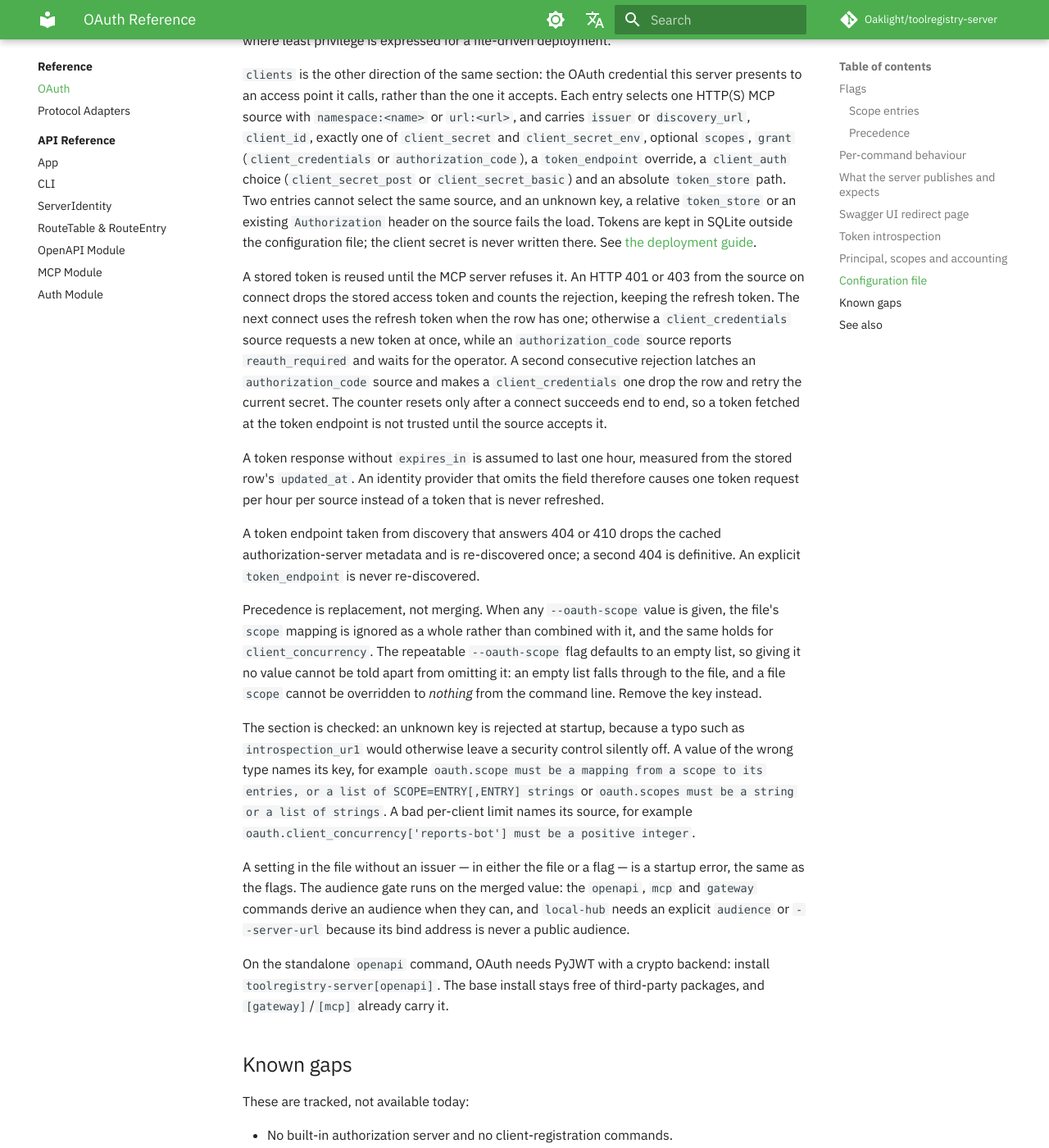
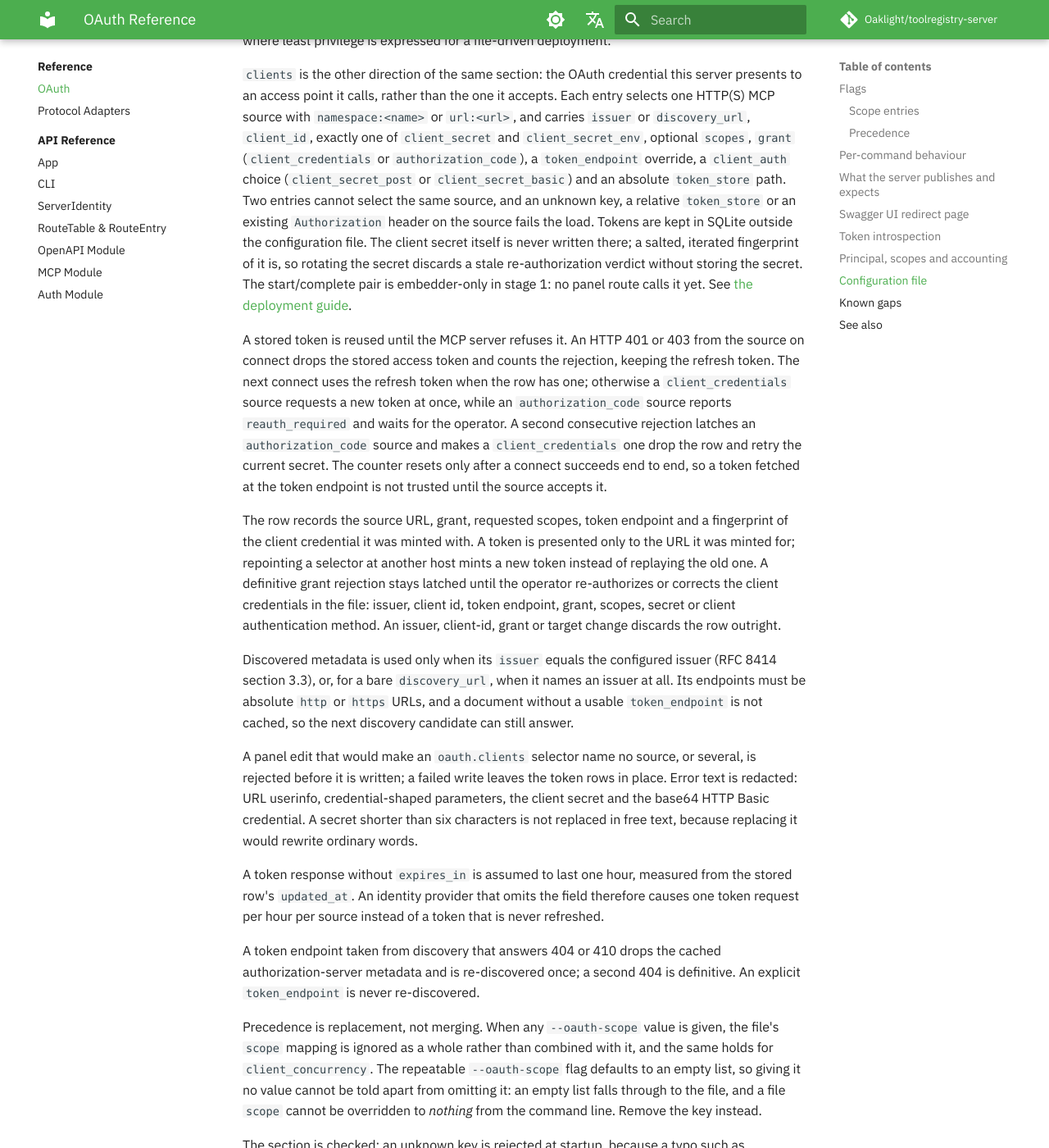
Before and after one commit to Oaklight/toolregistry-server, an MkDocs documentation site: the page built from docs/reference/oauth.md, in a window 1280 px wide and 1400 px high, scrolled down 7707 px. Shown: the whole window at 82% size. Built offline with MkDocs 1.6.1 and Material for MkDocs 9.7.7, drawn with Linux system fonts in a browser that asks for light colours; some web fonts are replaced; comment, search, counter and statistics services are not loaded; some of the changed text lies outside the part shown.

Commit message:
docs(oauth): token binding, latch recovery and metadata validation (#254)

```diff
--- a/docs/reference/oauth.md
+++ b/docs/reference/oauth.md
@@ -251,7 +251,7 @@ discovery for the same flags. The remaining keys are `introspection_url`,
 | `refresh_url` | `--oauth-refresh-url` | string |
 | `scope` | `--oauth-scope` | mapping from a scope to its entries; each value is a list of entries or one comma-separated string. The flag's `[SCOPE=ENTRY[,ENTRY], ...]` list is accepted too |
 | `scopes` | `--oauth-scopes` | list of strings, or one space-separated string |
-| `clients` | — | list of mappings, one per source this server presents a credential to; see below |
+| `clients` | no flag | list of mappings, one per source this server presents a credential to; file-only, there is no command-line equivalent |
 
 The `scope` entries use the same grammar as the flag: a namespace pattern,
 `+tool-name` to allow one tool, or `-tool-name` to deny it. An unmapped scope
@@ -268,7 +268,10 @@ of `client_secret` and `client_secret_env`, optional `scopes`, `grant`
 absolute `token_store` path. Two entries cannot select the same source, and an
 unknown key, a relative `token_store` or an existing `Authorization` header on
 the source fails the load. Tokens are kept in SQLite outside the
-configuration file; the client secret is never written there. See
+configuration file. The client secret itself is never written there; a
+salted, iterated fingerprint of it is, so rotating the secret discards a stale
+re-authorization verdict without storing the secret. The start/complete pair
+is embedder-only in stage 1: no panel route calls it yet. See
 [the deployment guide](../guides/oauth-deployment.md#upstream-credentials-for-a-protected-mcp-source).
 
 A stored token is reused until the MCP server refuses it. An HTTP 401 or 403
@@ -281,6 +284,28 @@ and waits for the operator. A second consecutive rejection latches an
 and retry the current secret. The counter resets only after a connect succeeds
 end to end, so a token fetched at the token endpoint is not trusted until the
 source accepts it.
+
+The row records the source URL, grant, requested scopes, token endpoint and a
+fingerprint of the client credential it was minted with. A token is presented
+only to the URL it was minted for; repointing a selector at another host mints
+a new token instead of replaying the old one. A definitive grant rejection
+stays latched until the operator re-authorizes or corrects the client
+credentials in the file: issuer, client id, token endpoint, grant, scopes,
+secret or client authentication method. An issuer, client-id, grant or target
+change discards the row outright.
+
+Discovered metadata is used only when its `issuer` equals the configured
+issuer (RFC 8414 section 3.3), or, for a bare `discovery_url`, when it names an
+issuer at all. Its endpoints must be absolute `http` or `https` URLs, and a
+document without a usable `token_endpoint` is not cached, so the next
+discovery candidate can still answer.
+
+A panel edit that would make an `oauth.clients` selector name no source, or
+several, is rejected before it is written; a failed write leaves the token
+rows in place. Error text is redacted: URL userinfo, credential-shaped
+parameters, the client secret and the base64 HTTP Basic credential. A secret
+shorter than six characters is not replaced in free text, because replacing it
+would rewrite ordinary words.
 
 A token response without `expires_in` is assumed to last one hour, measured
 from the stored row's `updated_at`. An identity provider that omits the field
```
Also changed, not shown: docs/changelog.md (+1 -1 lines).
